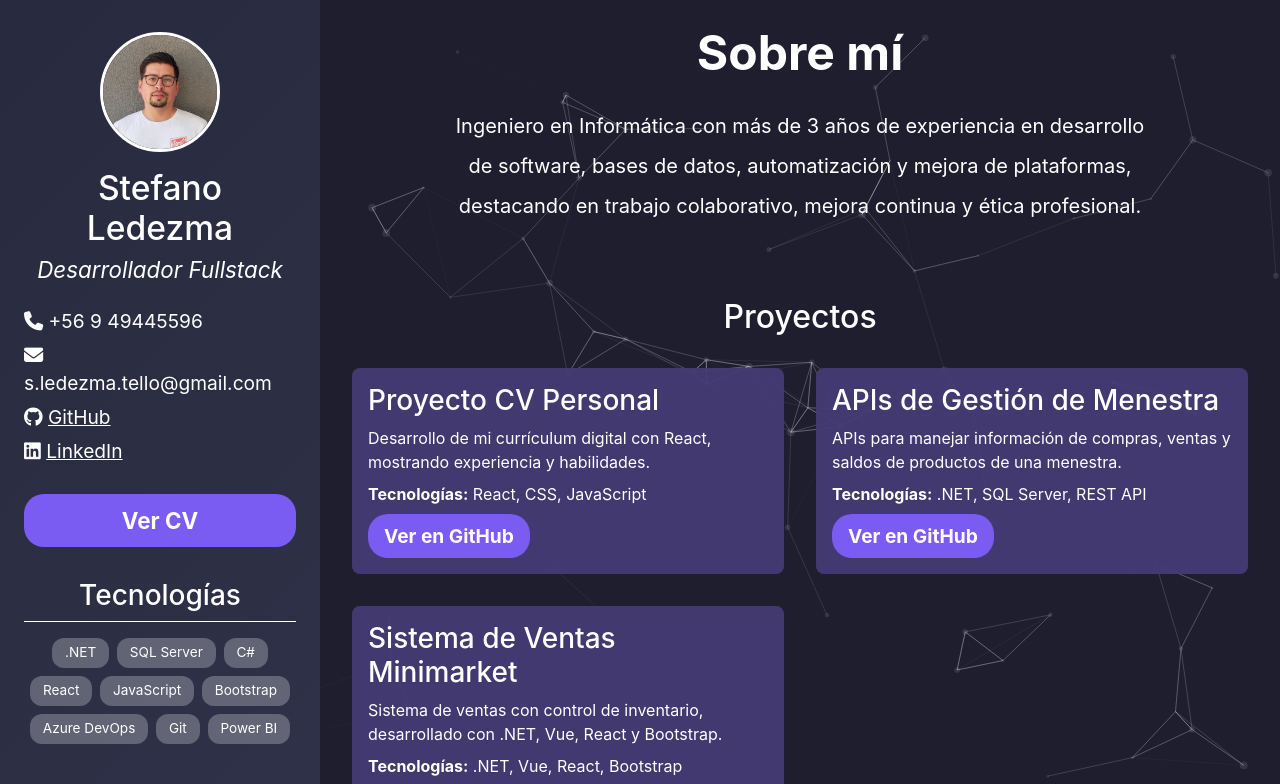
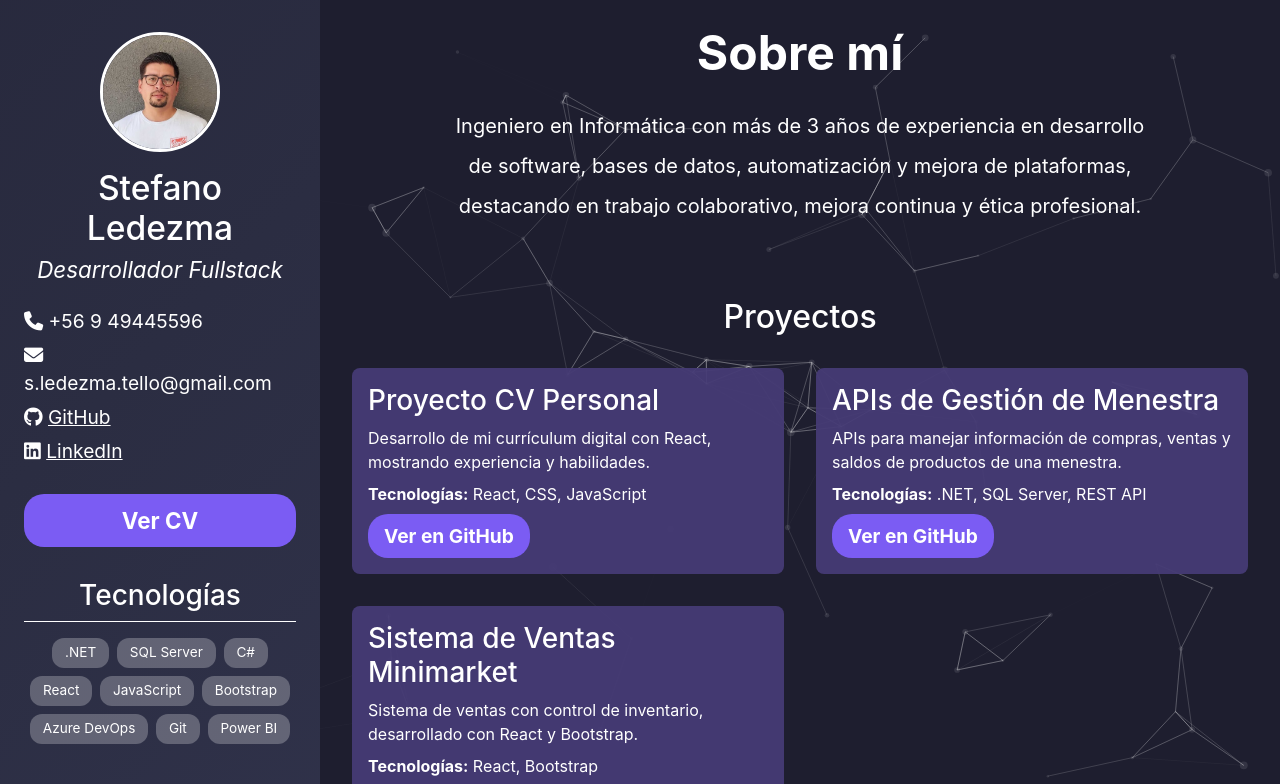
Before and after one commit to StefanoLedezmaTello/Portafolio, a React (Create React App) app: page / in a window 1280 px wide. Shown: the top 784 px of the page. Built offline with nearby package versions, Linux system fonts and the light colour scheme.

Commit message:
Se corrige link de 3er proyecto

```diff
--- a/src/components/proyectos/proyectos.jsx
+++ b/src/components/proyectos/proyectos.jsx
@@ -25,9 +25,9 @@ const proyectosData = [
     // imagen:
     //   "https://via.placeholder.com/300x180?text=Sistema+Ventas+Minimarket",
     descripcion:
-      "Sistema de ventas con control de inventario, desarrollado con .NET, Vue, React y Bootstrap.",
-    tecnologias: [".NET", "Vue", "React", "Bootstrap"],
-    github: "https://github.com/tuusuario/sistema-ventas-minimarket",
+      "Sistema de ventas con control de inventario, desarrollado con React y Bootstrap.",
+    tecnologias: ["React", "Bootstrap"],
+    github: "https://github.com/StefanoLedezmaTello/portafolio",
   },
 ];
 
```
